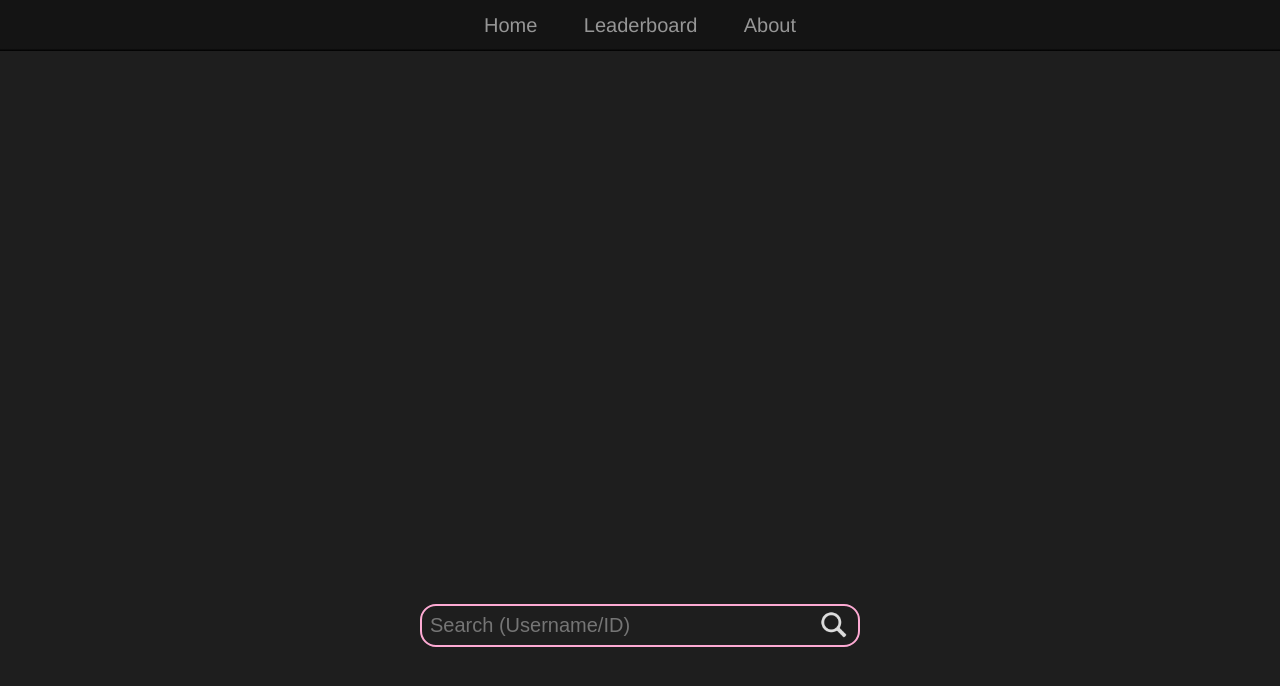
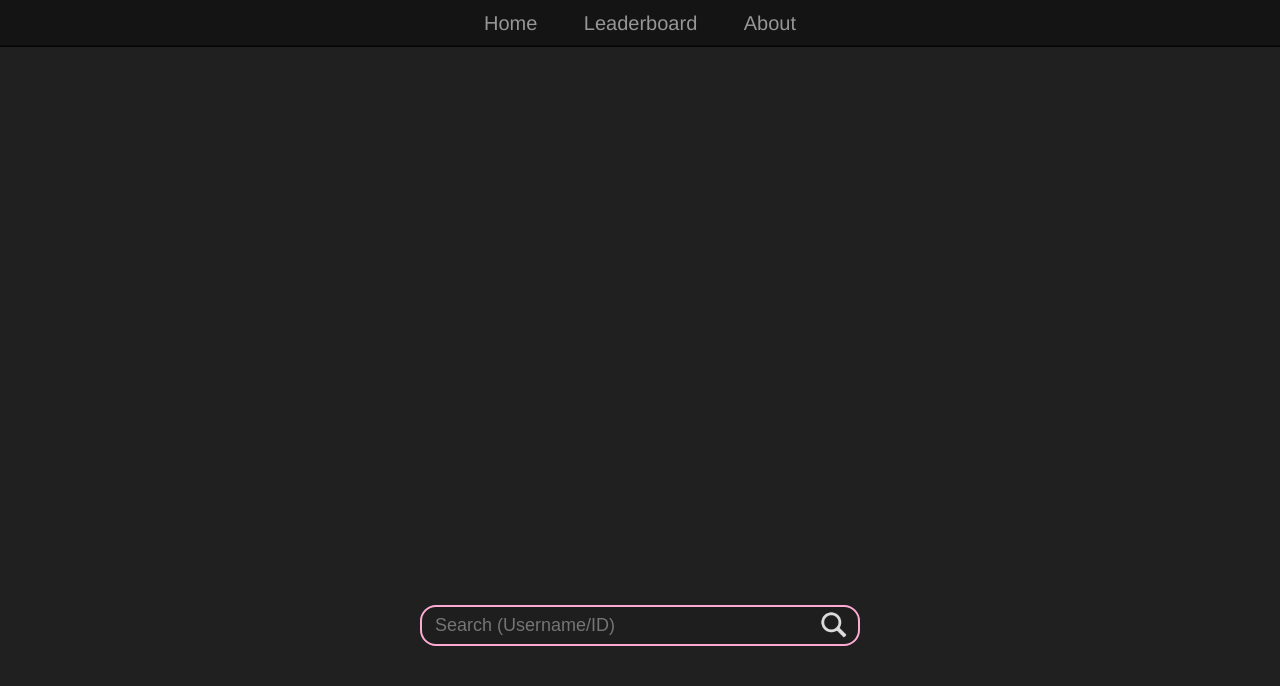
Before and after one commit to JasonM610/o-recap-2023, a Flask app: page / in a window 1280 px wide. Shown: the top 686 px of the page. Run offline with Flask 3, Linux system fonts and the light colour scheme; parts of the project's set-up code (start-up, migrations or seed data) failed here and were passed over.

Commit message:
slightly update css

```diff
--- a/app/home/static/css/main.css
+++ b/app/home/static/css/main.css
@@ -1,6 +1,6 @@
 body {
     font-family: Helvetica, Arial, sans-serif;
-    background: rgb(30, 30, 30);
+    background: rgb(32, 32, 32);
     margin: 0;
     padding: 0;
     height: 100vh;
@@ -14,7 +14,7 @@ nav {
     background: rgb(0,0,0);
     background: linear-gradient(0deg, rgba(0,0,0,1) 0%, rgba(20,20,20,1) 5%);
     font-family: Helvetica, Arial, sans-serif;
-    padding: 14px;
+    padding: 12px;
     text-align: center;
     position: fixed;
     width: 100%;
@@ -40,7 +40,7 @@ form {
 
 .form-user {
     width: 440px;
-    font-size: 20px;
+    font-size: 18px;
     border-radius: 16px;
     padding: 8px;
     color: rgb(255, 255, 255);
@@ -48,6 +48,10 @@ form {
     background-color: rgb(30, 30, 30);
     outline: none;
     box-sizing: border-box;
+}
+
+.form-user::placeholder {
+    padding-left: 5px;
 }
 
 .submit-image {
```
